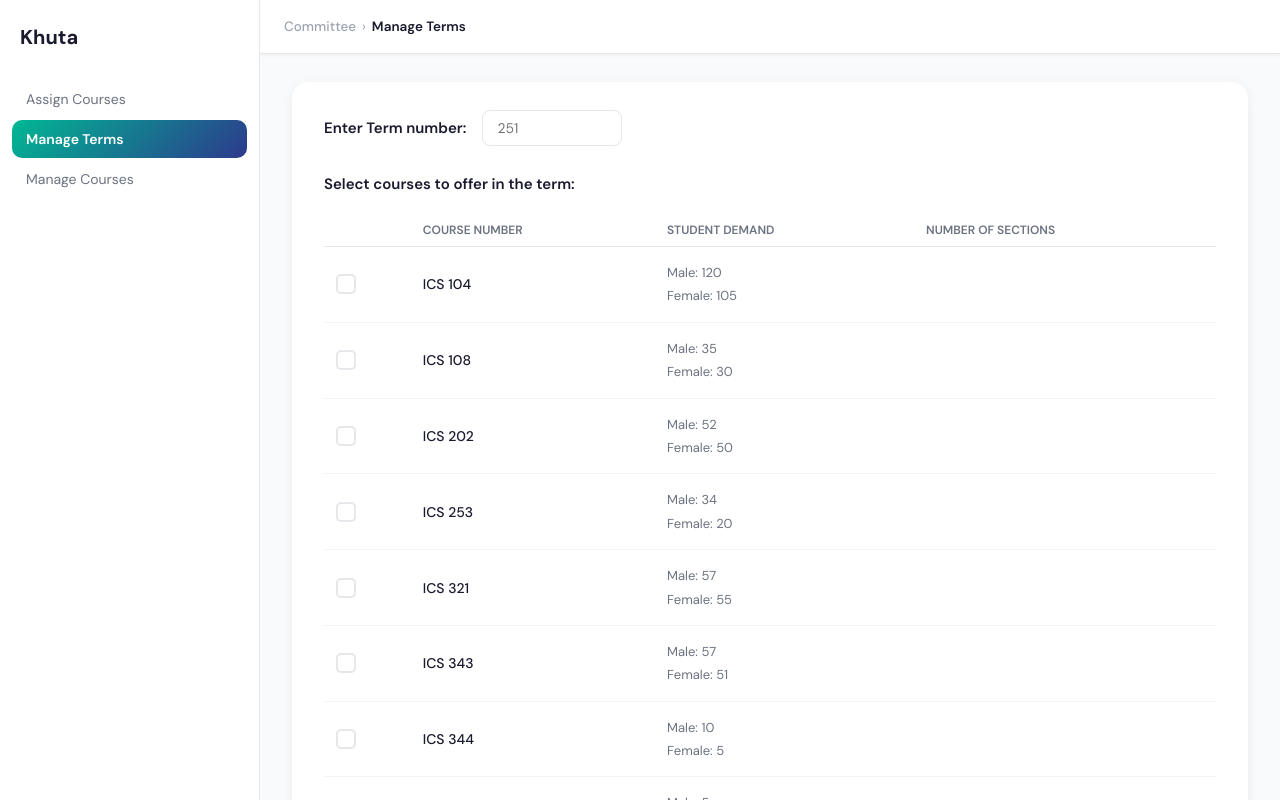
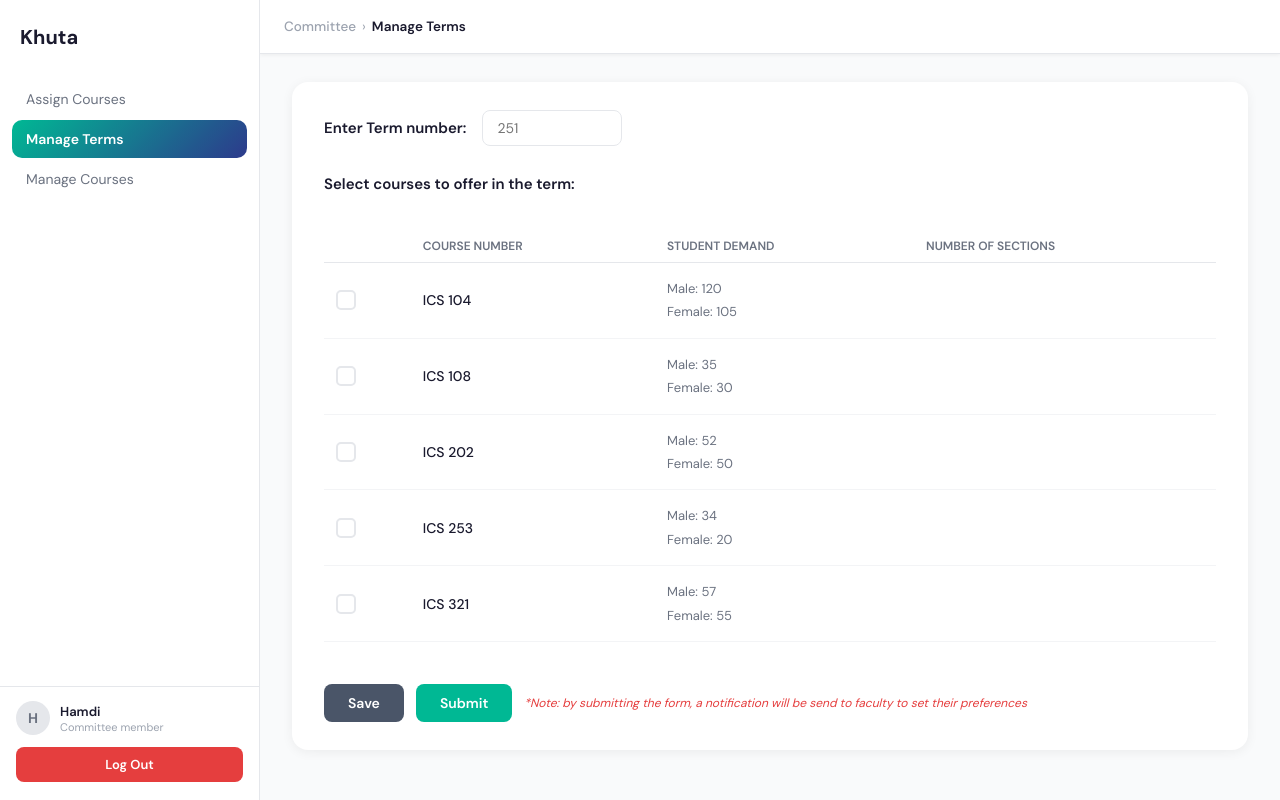
Before and after one commit to KawtharAlomran/SWE363ProjectGroup12, a React (Vite) app in the folder my-react-app/: page /committee/manage-terms in a window 1280 px wide. Both pictures are taken after a click on the button "Add new Term". Shown: the top 800 px of the page. Built offline with nearby package versions, Linux system fonts and the light colour scheme.

Commit message:
table CSS

```diff
--- a/my-react-app/src/Committee/Pages/AddNewTerm.jsx
+++ b/my-react-app/src/Committee/Pages/AddNewTerm.jsx
@@ -51,7 +51,7 @@ export default function AddNewTerm({ onBack, onSubmit }) {
         </div>
 
         <div className="an-section-label">Select courses to offer in the term:</div>
-
+        <div className="an-table-wrap">
         <table className="an-table">
           <thead>
             <tr>
@@ -96,6 +96,8 @@ export default function AddNewTerm({ onBack, onSubmit }) {
             ))}
           </tbody>
         </table>
+        </div>
+
 
         <div className="an-actions">
           <button className="an-btn-save">Save</button>
--- a/my-react-app/src/Committee/Pages/TermDetails.jsx
+++ b/my-react-app/src/Committee/Pages/TermDetails.jsx
@@ -15,8 +15,8 @@ export default function TermDetails({ term, onBack }) {
 
         <h3 className="mt-title" style={{ marginBottom: 4 }}>All Offered Courses</h3>
         <div className="td-term-badge">Term {term?.name?.replace('Academic Terms ', '') ?? ''}</div>
-
-        <table className="an-table" style={{ marginTop: 24 }}>
+      <div className='an-table-wrap'>
+        <table className="an-table textCenter " style={{ marginTop: 24 }}>
           <thead>
             <tr>
               <th>Course number</th>
@@ -70,6 +70,7 @@ export default function TermDetails({ term, onBack }) {
             ))}
           </tbody>
         </table>
+        </div>
 
       </div>
     </>
--- a/my-react-app/src/styles/ManageTerms.css
+++ b/my-react-app/src/styles/ManageTerms.css
@@ -293,3 +293,6 @@
   font-weight: 600;
   margin-bottom: 8px;
 }
+.textCenter {
+  text-align: center;
+}
--- a/my-react-app/src/styles/global.css
+++ b/my-react-app/src/styles/global.css
@@ -306,3 +306,7 @@ body {
 .login-btn:hover {
   background: var(--primary-hover);
 }
+.an-table-wrap {
+  max-height: calc(100vh - 350px);
+  overflow-y: auto;
+}
```
